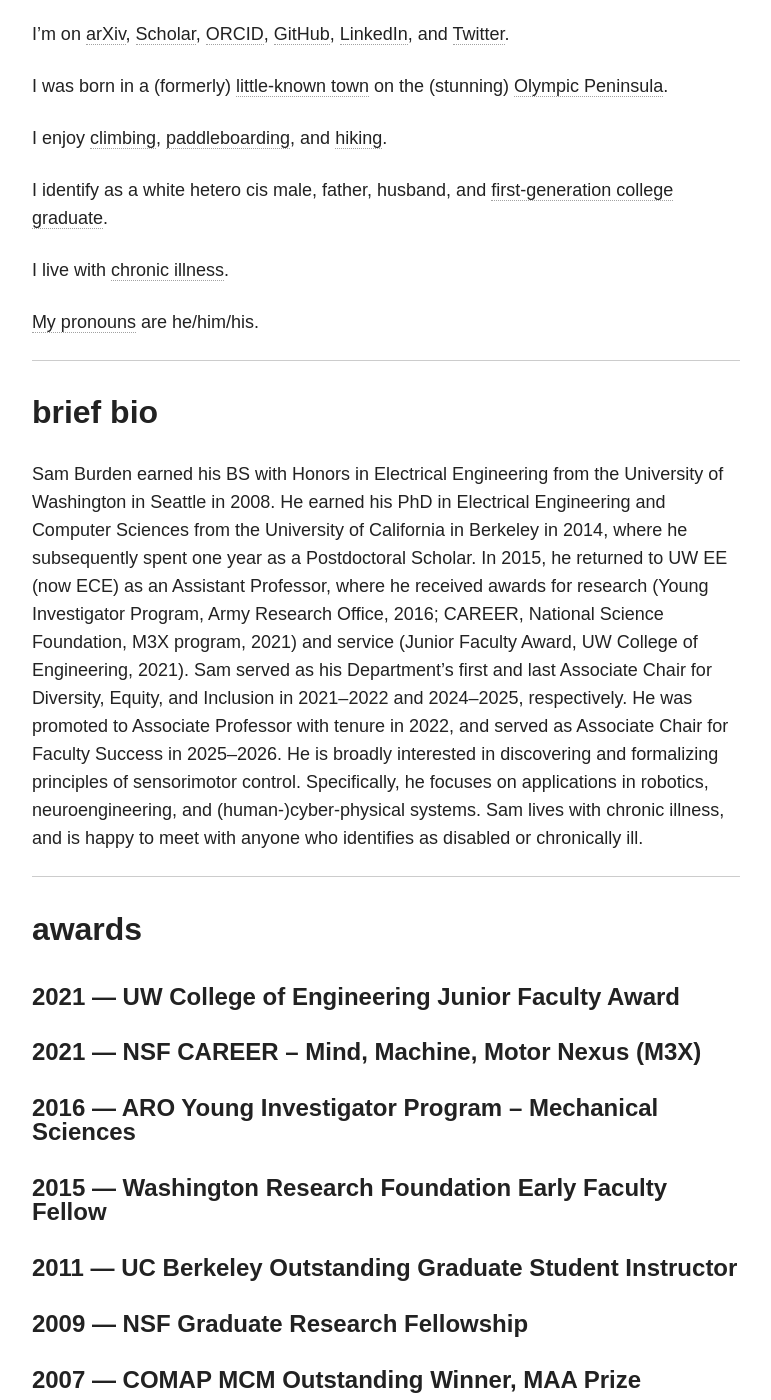
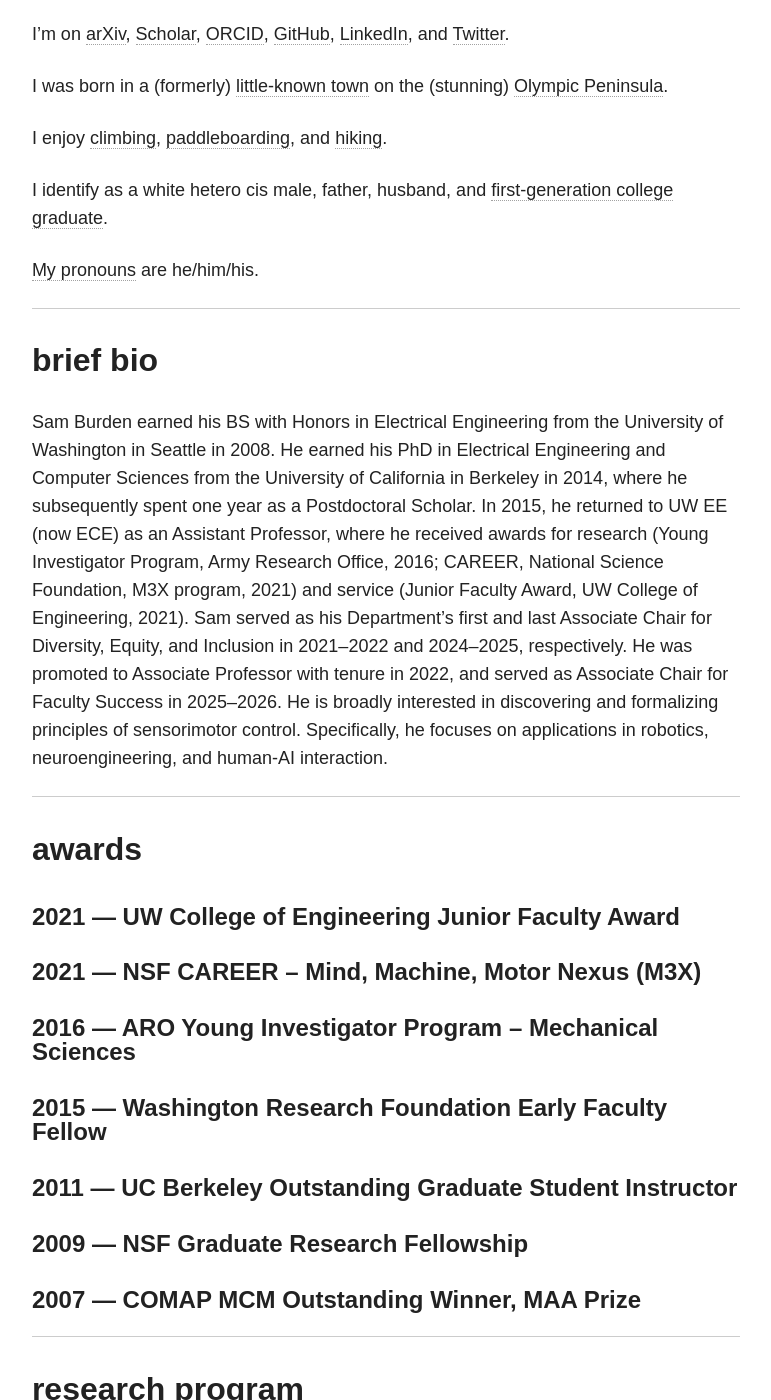
Before and after one commit to sburden/website, a Jekyll site: the page built from bio.md, in a window 1280 px wide and 1400 px high, scrolled down 1564 px. Shown: the whole window, without its empty margins (254-1025 px from the left). Built offline with Jekyll 4.4.1, drawn with Linux system fonts in a browser that asks for light colours; nearby versions of some CDN libraries.

Commit message:
scrubbed

```diff
--- a/bio.md
+++ b/bio.md
@@ -44,15 +44,13 @@
 
 I identify as a white hetero cis male, father, husband, and [first-generation college graduate](https://www.washington.edu/diversity/national-first-gen-day/).
 
-I live with [chronic illness]({{ site.url }}/2023-09-15-my-illness).
-
 [My pronouns](https://www.mypronouns.org/) are he/him/his.
 
 ---
 
 ## brief bio
 
-Sam Burden earned his BS with Honors in Electrical Engineering from the University of Washington in Seattle in 2008.  He earned his PhD in Electrical Engineering and Computer Sciences from the University of California in Berkeley in 2014, where he subsequently spent one year as a Postdoctoral Scholar.  In 2015, he returned to UW EE (now ECE) as an Assistant Professor, where he received awards for research (Young Investigator Program, Army Research Office, 2016; CAREER, National Science Foundation, M3X program, 2021) and service (Junior Faculty Award, UW College of Engineering, 2021). Sam served as his Department's first and last Associate Chair for Diversity, Equity, and Inclusion in 2021--2022 and 2024--2025, respectively. He was promoted to Associate Professor with tenure in 2022, and served as Associate Chair for Faculty Success in 2025--2026.  He is broadly interested in discovering and formalizing principles of sensorimotor control.  Specifically, he focuses on applications in robotics, neuroengineering, and (human-)cyber-physical systems.  Sam lives with chronic illness, and is happy to meet with anyone who identifies as disabled or chronically ill.
+Sam Burden earned his BS with Honors in Electrical Engineering from the University of Washington in Seattle in 2008.  He earned his PhD in Electrical Engineering and Computer Sciences from the University of California in Berkeley in 2014, where he subsequently spent one year as a Postdoctoral Scholar.  In 2015, he returned to UW EE (now ECE) as an Assistant Professor, where he received awards for research (Young Investigator Program, Army Research Office, 2016; CAREER, National Science Foundation, M3X program, 2021) and service (Junior Faculty Award, UW College of Engineering, 2021). Sam served as his Department's first and last Associate Chair for Diversity, Equity, and Inclusion in 2021--2022 and 2024--2025, respectively. He was promoted to Associate Professor with tenure in 2022, and served as Associate Chair for Faculty Success in 2025--2026.  He is broadly interested in discovering and formalizing principles of sensorimotor control.  Specifically, he focuses on applications in robotics, neuroengineering, and human-AI interaction.
 
 
 ---
```
Also changed, not shown: _posts/2050-05-01-mham.md (renamed from _posts/2024-05-01-mham.md), _posts/2050-09-15-my-illness.md (renamed from _posts/2023-09-15-my-illness.md), images/people/sam_burden.png.
